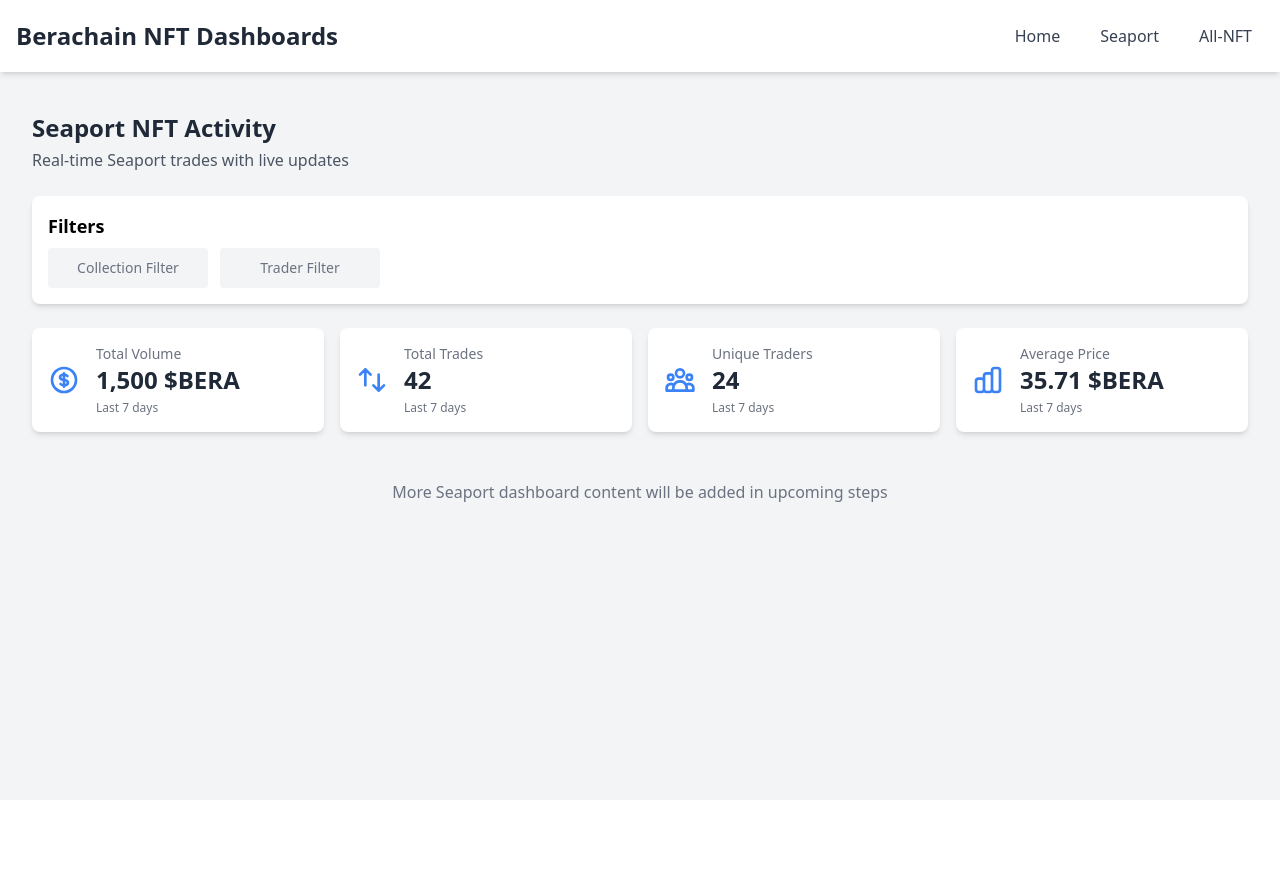
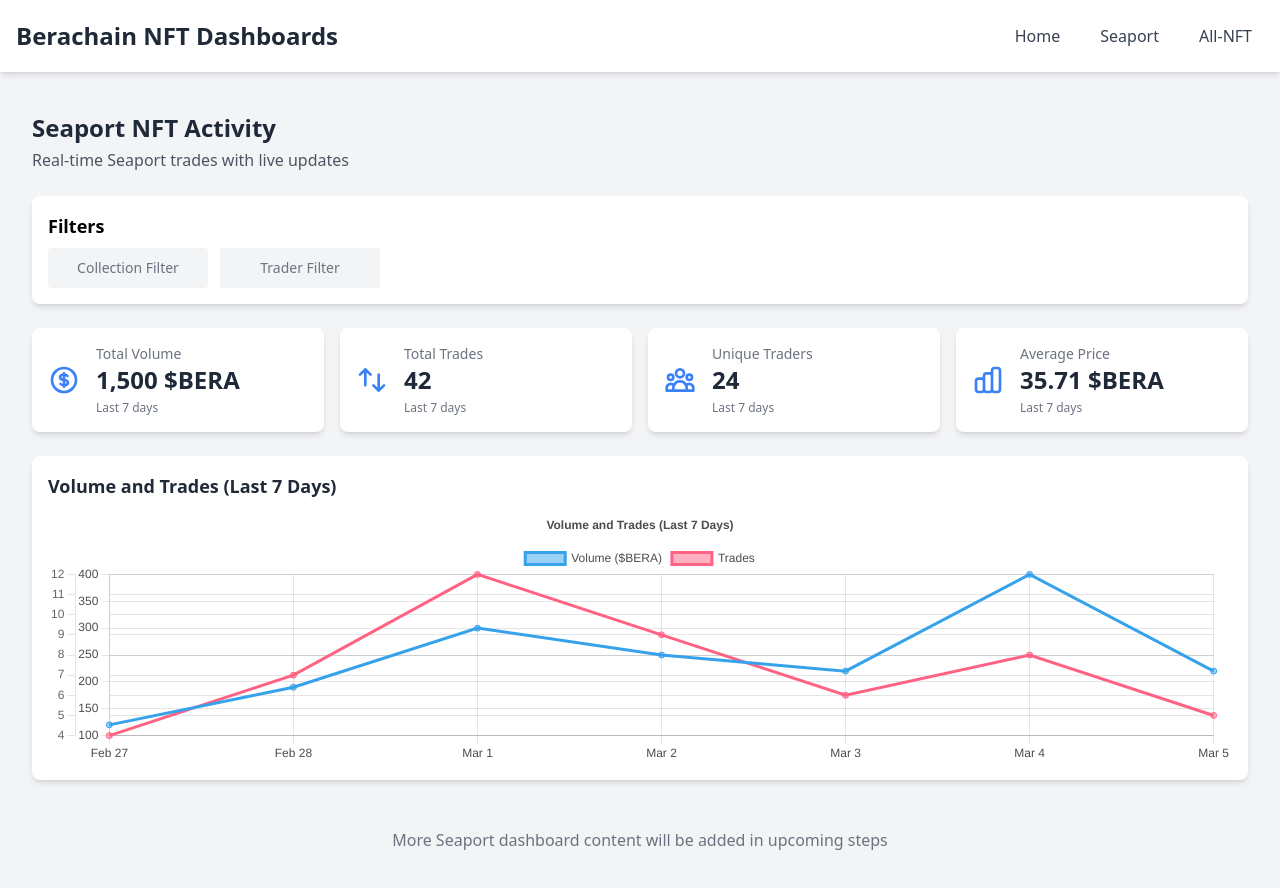
Before and after one commit to ooohminh/jpegpulse, a React (Create React App) app: page /seaport in a window 1280 px wide. Shown: the top 888 px of the page. Before the commit the page ends 800 px from the top, so only its background shows below. Built offline with nearby package versions, Linux system fonts and the light colour scheme.

Commit message:
Add Seaport line chart

```diff
--- a/src/SeaportDashboard.js
+++ b/src/SeaportDashboard.js
@@ -1,4 +1,9 @@
 import React from 'react';
+import { Chart as ChartJS, CategoryScale, LinearScale, PointElement, LineElement, Title, Tooltip, Legend, BarElement } from 'chart.js';
+import { Line } from 'react-chartjs-2';
+
+// Register Chart.js components
+ChartJS.register(CategoryScale, LinearScale, PointElement, LineElement, BarElement, Title, Tooltip, Legend);
 
 function StatCard({ title, value, subtitle, icon }) {
   return (
@@ -12,6 +17,76 @@
         <h3 className="text-sm font-medium text-gray-500 dark:text-gray-400">{title}</h3>
         <p className="text-2xl font-bold text-gray-800 dark:text-white">{value}</p>
         {subtitle && <p className="text-xs text-gray-500 dark:text-gray-400 mt-1">{subtitle}</p>}
+      </div>
+    </div>
+  );
+}
+
+function LineChart({ title, data, labels }) {
+  // Default to light theme settings
+  let gridColor = 'rgba(0, 0, 0, 0.1)';
+  let textColor = 'rgba(0, 0, 0, 0.7)';
+
+  // Check if we're in dark mode
+  const isDarkMode = document.documentElement.classList.contains('dark');
+  if (isDarkMode) {
+    gridColor = 'rgba(255, 255, 255, 0.1)';
+    textColor = 'rgba(255, 255, 255, 0.7)';
+  }
+
+  const chartData = {
+    labels,
+    datasets: data,
+  };
+
+  const chartOptions = {
+    responsive: true,
+    maintainAspectRatio: false,
+    interaction: {
+      mode: 'index',
+      intersect: false,
+    },
+    plugins: {
+      legend: {
+        position: 'top',
+        labels: {
+          color: textColor,
+        },
+      },
+      title: {
+        display: title ? true : false,
+        text: title,
+        color: textColor,
+      },
+      tooltip: {
+        enabled: true,
+      },
+    },
+    scales: {
+      y: {
+        grid: {
+          color: gridColor,
+        },
+        ticks: {
+          color: textColor,
+        },
+      },
+      x: {
+        grid: {
+          color: gridColor,
+        },
+        ticks: {
+          color: textColor,
+        },
+      },
+    },
+  };
+
+  return (
+    <div className="bg-white dark:bg-gray-800 rounded-lg shadow-md p-4">
+      <h3 className="text-lg font-semibold mb-2 text-gray-800 dark:text-white">{title}</h3>
+      <div className="h-64">
+        <Line data={chartData} options={chartOptions} />
       </div>
     </div>
   );
@@ -54,6 +129,25 @@
     }
   ];
 
+  // Mock data for line chart
+  const lineChartLabels = ['Feb 27', 'Feb 28', 'Mar 1', 'Mar 2', 'Mar 3', 'Mar 4', 'Mar 5'];
+  const lineChartData = [
+    {
+      label: 'Volume ($BERA)',
+      data: [120, 190, 300, 250, 220, 400, 220],
+      borderColor: 'rgb(53, 162, 235)',
+      backgroundColor: 'rgba(53, 162, 235, 0.5)',
+      yAxisID: 'y',
+    },
+    {
+      label: 'Trades',
+      data: [4, 7, 12, 9, 6, 8, 5],
+      borderColor: 'rgb(255, 99, 132)',
+      backgroundColor: 'rgba(255, 99, 132, 0.5)',
+      yAxisID: 'y1',
+    },
+  ];
+
   return (
     <div className="p-4">
       <header className="mb-6">
@@ -92,6 +186,15 @@
           ))}
         </div>
 
+        {/* Line Chart - Volume and Trades */}
+        <div className="mb-6">
+          <LineChart
+            title="Volume and Trades (Last 7 Days)"
+            data={lineChartData}
+            labels={lineChartLabels}
+          />
+        </div>
+
         <div className="remaining-content">
           {/* Other content will be added in future steps */}
           <div className="text-center text-gray-500 dark:text-gray-400 py-6">
```
Also changed, not shown: 1 other file (tests, documents, lock files or other folders).
